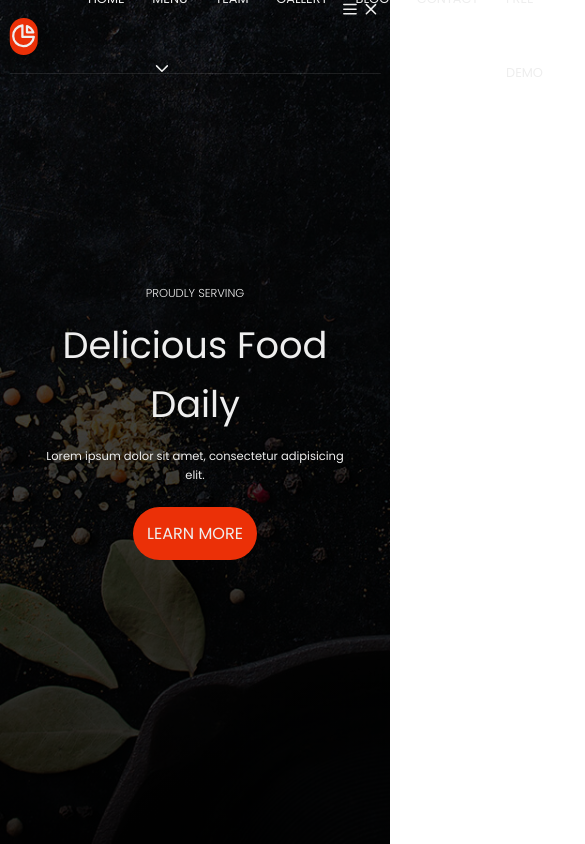
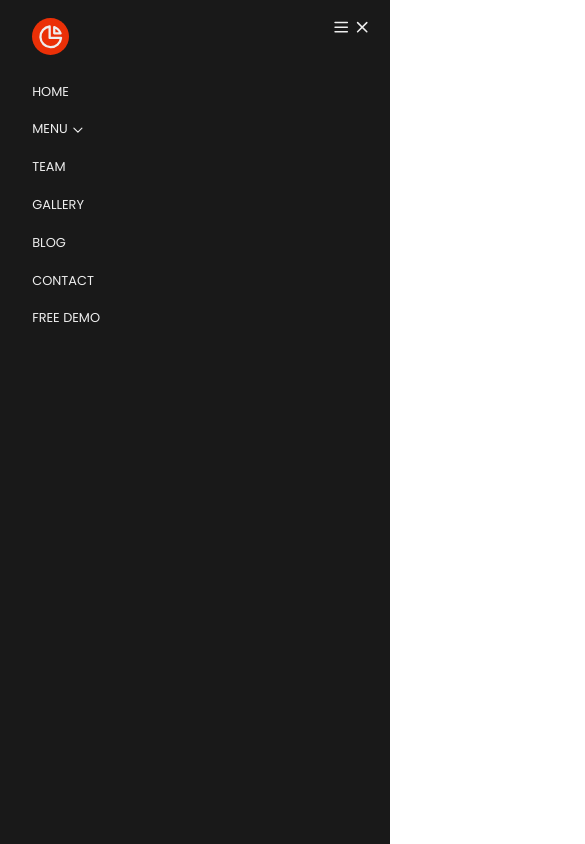
Before and after one commit to dennyhong96/FE-nested-dropdown, a website built with webpack: page src/template.html in a window 390 px wide. Shown: the top 844 px of the page, 585 px wide, since content can reach past the window. Built offline with nearby package versions, Linux system fonts and the light colour scheme.

Commit message:
Add mobile menu

```diff
--- a/src/sass/_base.scss
+++ b/src/sass/_base.scss
@@ -31,6 +31,7 @@ body {
   font-weight: 400;
   line-height: 1.6;
   color: $color-light;
+  overflow-x: hidden;
 }
 
 img {
--- a/src/sass/_menu.scss
+++ b/src/sass/_menu.scss
@@ -36,7 +36,7 @@ svg {
     top: 0;
   }
 
-  // 1st level menu
+  // 1st level navlist
   &__list {
     display: flex;
     line-height: 8rem;
@@ -63,12 +63,18 @@ svg {
     text-transform: uppercase;
     transition: color 0.3s;
 
+    svg {
+      vertical-align: middle;
+      height: 1.5rem;
+      width: 1.5rem;
+    }
+
     &:hover {
       color: $color-primary;
     }
   }
 
-  // Nested
+  // Nested sub navlist
   &__sublist {
     line-height: 4rem;
     width: 20rem;
@@ -117,4 +123,61 @@ svg {
       }
     }
   }
+
+  @media only screen and (max-width: 768px) {
+    position: absolute;
+    width: 100%;
+    left: 0;
+    top: 0;
+    height: 100%;
+    transform: initial;
+    border-bottom: none;
+    flex-direction: column;
+    align-items: flex-start;
+    background-color: $color-dark;
+    padding: 2rem;
+
+    &__logo {
+      margin-left: 1.5rem;
+      margin-bottom: 2rem;
+    }
+
+    &__toggle {
+      position: absolute;
+      right: 2rem;
+      top: 2rem;
+    }
+
+    // 1st level navlist
+    &__list {
+      flex-direction: column;
+      line-height: 4rem;
+    }
+
+    // Nested sub navlist
+    &__sublist {
+      position: initial;
+      opacity: 1;
+      visibility: visible;
+      border: none;
+      border-left: 3px solid $color-primary;
+      height: 0;
+      padding: 0;
+      overflow: hidden;
+      transition: none;
+
+      &::before {
+        display: none;
+      }
+    }
+
+    &__item {
+      &:hover {
+        & > .nav__sublist {
+          height: auto;
+          padding: 0.5rem 0;
+        }
+      }
+    }
+  }
 }
```
